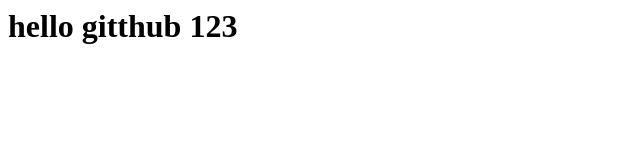
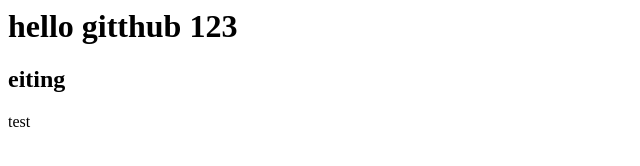
Before and after one commit to ween3654/day11-baac-frontend, a plain HTML site: page index.html in a window 1280 px wide. Shown: the whole page, without its empty margins (0-640 px from the left). Drawn offline with Linux system fonts and the light colour scheme.

Commit message:
Update index.html

```diff
--- a/index.html
+++ b/index.html
@@ -1 +1,3 @@
 <h1> hello gitthub 123</h1>
+<h2> eiting</h2>
+<p> test</p>
```
